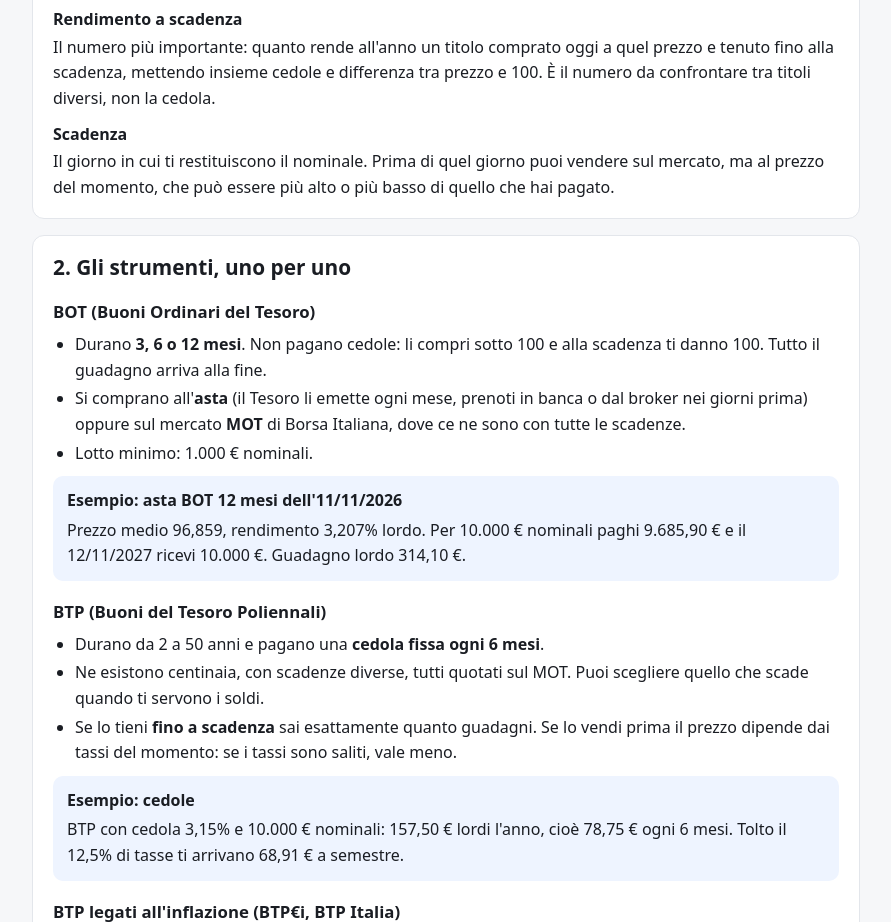
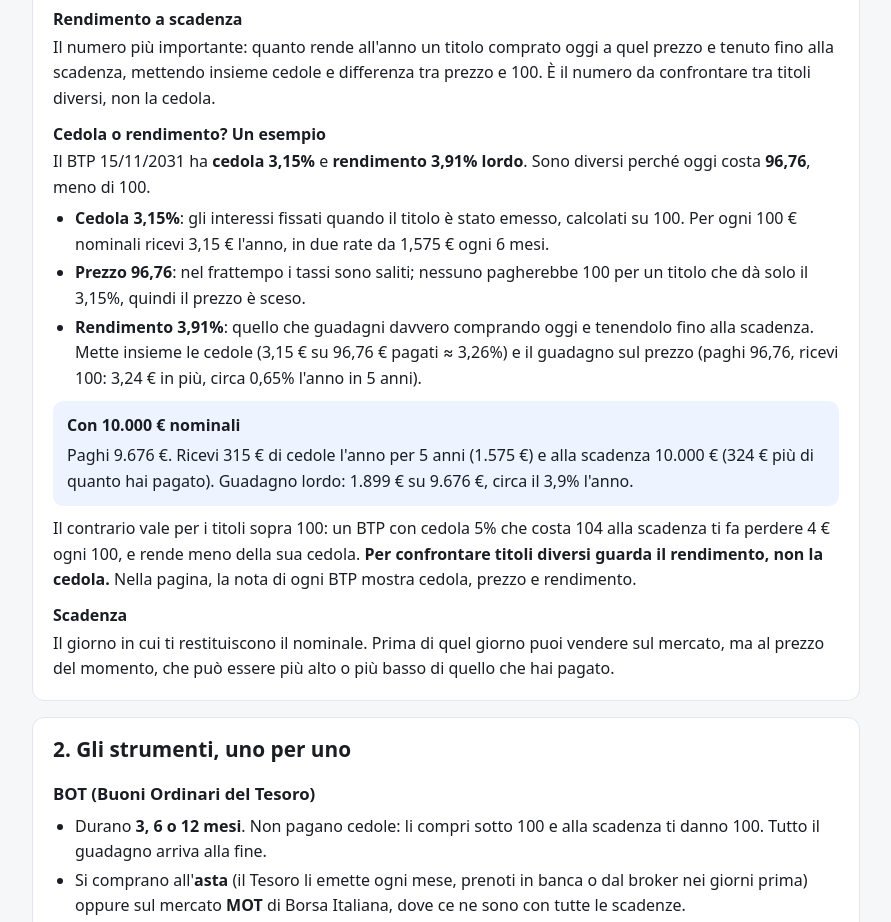
Before and after one commit to procolo75/investimenti-benchmark, a plain HTML site: page guida.html in a window 1280 px wide. Shown: the part 844-1766 px from the top of the page, without its empty margins (194-1085 px from the left). Drawn offline with Linux system fonts and the light colour scheme.

Commit message:
v1.4.5: prezzo nella nota dei BTP; guida su cedola e rendimento
Co-Authored-By: Claude Opus 5.5 <noreply@anthropic.com>

```diff
--- a/calcolo.js
+++ b/calcolo.js
@@ -382,7 +382,8 @@
       return { nome: t.nome, cedola: t.cedola, ytm: t.ytm_lordo, scad: t.mesi, lotto: t.lotto || 1000, asta: false };
     }
     function notaTitolo(t, T) {
-      const s = `scadenza ${t.scadenza.split('-').reverse().join('/')}, cedola ${fmtPct(t.cedola)}, rendimento ${fmtPct(t.ytm_lordo)} lordo`;
+      const pz = (Math.round(t.prezzo * 100) / 100).toLocaleString('it-IT', { minimumFractionDigits: 2 });
+      const s = `scadenza ${t.scadenza.split('-').reverse().join('/')}, cedola ${fmtPct(t.cedola)}, prezzo ${pz} (paghi ${pz} € per riavere 100 € alla scadenza), rendimento ${fmtPct(t.ytm_lordo)} lordo`;
       const diff = T - t.mesi, n = testoMesi(Math.abs(diff)), ultimi = Math.abs(diff) === 1 ? "l'ultimo mese" : `gli ultimi ${n}`;
       if (diff >= 3) return s + `; scade ${n} prima della fine della durata scelta: per ${ultimi} i soldi vanno in BOT`;
       if (diff > 0) return s + `; scade ${n} prima della fine della durata scelta: per ${ultimi} i soldi restano sul conto`;
--- a/guida.html
+++ b/guida.html
@@ -93,6 +93,16 @@ footer{font-size:.82rem;color:var(--muted);text-align:center;margin-top:24px}
       <dd>Gli interessi che un BTP paga a date fisse, <b>ogni 6 mesi</b>. Un BTP con cedola 3% paga 1,5% ogni semestre sul nominale. I BOT non hanno cedole.</dd>
       <dt>Rendimento a scadenza</dt>
       <dd>Il numero più importante: quanto rende all'anno un titolo comprato oggi a quel prezzo e tenuto fino alla scadenza, mettendo insieme cedole e differenza tra prezzo e 100. È il numero da confrontare tra titoli diversi, non la cedola.</dd>
+      <dt>Cedola o rendimento? Un esempio</dt>
+      <dd>Il BTP 15/11/2031 ha <b>cedola 3,15%</b> e <b>rendimento 3,91% lordo</b>. Sono diversi perché oggi costa <b>96,76</b>, meno di 100.
+        <ul>
+          <li><b>Cedola 3,15%</b>: gli interessi fissati quando il titolo è stato emesso, calcolati su 100. Per ogni 100 € nominali ricevi 3,15 € l'anno, in due rate da 1,575 € ogni 6 mesi.</li>
+          <li><b>Prezzo 96,76</b>: nel frattempo i tassi sono saliti; nessuno pagherebbe 100 per un titolo che dà solo il 3,15%, quindi il prezzo è sceso.</li>
+          <li><b>Rendimento 3,91%</b>: quello che guadagni davvero comprando oggi e tenendolo fino alla scadenza. Mette insieme le cedole (3,15 € su 96,76 € pagati ≈ 3,26%) e il guadagno sul prezzo (paghi 96,76, ricevi 100: 3,24 € in più, circa 0,65% l'anno in 5 anni).</li>
+        </ul>
+        <div class="ex"><b>Con 10.000 € nominali</b>
+          Paghi 9.676 €. Ricevi 315 € di cedole l'anno per 5 anni (1.575 €) e alla scadenza 10.000 € (324 € più di quanto hai pagato). Guadagno lordo: 1.899 € su 9.676 €, circa il 3,9% l'anno.</div>
+        Il contrario vale per i titoli sopra 100: un BTP con cedola 5% che costa 104 alla scadenza ti fa perdere 4 € ogni 100, e rende meno della sua cedola. <b>Per confrontare titoli diversi guarda il rendimento, non la cedola.</b> Nella pagina, la nota di ogni BTP mostra cedola, prezzo e rendimento.</dd>
       <dt>Scadenza</dt>
       <dd>Il giorno in cui ti restituiscono il nominale. Prima di quel giorno puoi vendere sul mercato, ma al prezzo del momento, che può essere più alto o più basso di quello che hai pagato.</dd>
     </dl>
```
Also changed, not shown: 1 other file.
